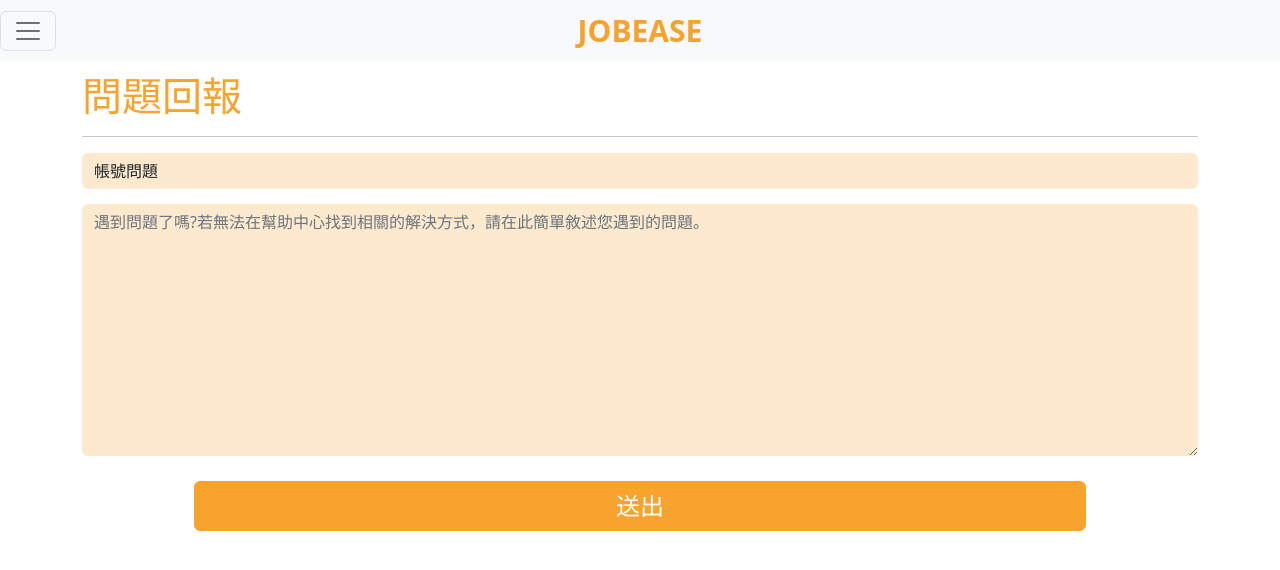
After one commit to THChen2002/AI-Interview-Bot, a Django app: page /problem_report/ in a window 1280 px wide. The commit adds this page. Shown: the top 570 px of the page. Run offline with Django 4.2, Linux system fonts and the light colour scheme; parts of the project's set-up code (start-up, migrations or seed data) failed here and were passed over.

Commit message:
feature-ProblemReportPage 1.新增問題回報頁面 2.標單送出後端未處理

```diff
--- a/AIInterviewBot/AIInterviewBot/urls.py
+++ b/AIInterviewBot/AIInterviewBot/urls.py
@@ -55,6 +55,8 @@ urlpatterns = [
     path('change_password/', accounts.change_password, name='ChangePassword'),
     # 幫助中心
     path('help_center/', accounts.help_center, name='HelpCenter'),
+    # 問題回報
+    path('problem_report/', accounts.problem_report, name='ProblemReport'),
 
     # ----------accounts end------------
 
--- a/AIInterviewBot/accounts/forms.py
+++ b/AIInterviewBot/accounts/forms.py
@@ -83,6 +83,7 @@ class ForgotPasswordForm(forms.Form):
         widget=forms.EmailInput(attrs={'class': 'form-control'})
     )
 
+# 個人檔案
 class PersonalForm(ModelForm):
     class Meta:
         model = User
@@ -93,3 +94,20 @@ class PersonalForm(ModelForm):
             'birth_date': forms.DateInput(attrs={'type':'date', 'class': 'form-control', 'disabled':''}),
             'degree': forms.Select(attrs={'class': 'form-control', 'disabled':''}),
         }
+
+# 問題回報
+class ProblemReportForm(forms.Form):
+    type = forms.ChoiceField(
+        label="選擇模式",
+        required=True,
+        widget=forms.Select(attrs={'class': 'form-control'}),
+        choices=(
+            ('1', '帳號問題'),
+            ('2', '技術問題'),
+            ('3', '其他問題'),
+        )
+    )
+
+    problem = forms.CharField(
+        widget=forms.Textarea(attrs={'class': 'form-control', 'placeholder':'遇到問題了嗎?若無法在幫助中心找到相關的解決方式，請在此簡單敘述您遇到的問題。'})
+    )
--- a/AIInterviewBot/accounts/views.py
+++ b/AIInterviewBot/accounts/views.py
@@ -1,7 +1,7 @@
 from django.http import HttpResponse
 from django.shortcuts import render, redirect
 from django.urls import reverse
-from accounts.forms import RegisterForm , LoginForm, ForgotPasswordForm, ChangePasswordForm, PersonalForm
+from accounts.forms import RegisterForm , LoginForm, ForgotPasswordForm, ChangePasswordForm, PersonalForm, ProblemReportForm
 from django.contrib.auth import get_user_model
 from django.contrib.auth import authenticate, login, logout
 from django.contrib.auth.decorators import login_required
@@ -200,3 +200,14 @@ def personal(request):
 #幫助中心頁面
 def help_center(request):
     return render(request, 'accounts/help_center.html')
+
+#問題回報頁面
+def problem_report(request):
+    if request.method == 'POST':
+        form = ProblemReportForm(request.POST)
+        # TODO: 表單送出後的處理
+        if form.is_valid():
+            pass
+    else:
+        form = ProblemReportForm()
+    return render(request, 'accounts/problem_report.html', locals())
--- /dev/null
+++ b/AIInterviewBot/templates/accounts/problem_report.html
@@ -0,0 +1,16 @@
+{% extends "base.html" %}
+{% block title %}幫助中心{% endblock %}
+{% block content %}
+{% load static %}
+<h1 style="color: #F7A32E;">問題回報</h1>
+<hr style="background-color: #F7A32E;">
+<form method="post">
+  {% csrf_token %}
+  <div>{{ form.type }}</div>
+  <div style="margin-top: 15px">{{ form.problem }}</div>
+  <div style="margin-top: 15px; text-align: center;">
+    <button type="submit" class="btn btn-primary" style="width:80%;">送出</button>
+  </div>
+</form>
+
+{% endblock %}
--- a/AIInterviewBot/templates/base.html
+++ b/AIInterviewBot/templates/base.html
@@ -58,7 +58,7 @@
                     <a class="nav-link" href="{% url 'HelpCenter' %}" style="font-weight: bold;">．幫助中心</a>
                 </li>
                 <li class="nav-item">
-                    <a class="nav-link" href="#" style="font-weight: bold;">．問題回報</a>
+                    <a class="nav-link" href="{% url 'ProblemReport' %}" style="font-weight: bold;">．問題回報</a>
                 </li>
                 <li class="nav-item">
                     <a class="nav-link" href="{% url 'Dashboard' %}" style="font-weight: bold;">．個人儀錶板</a>
```
